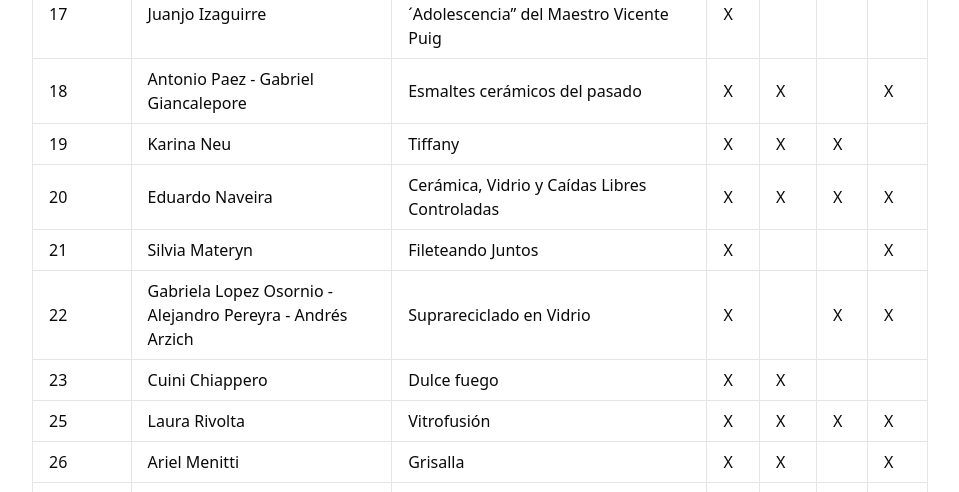
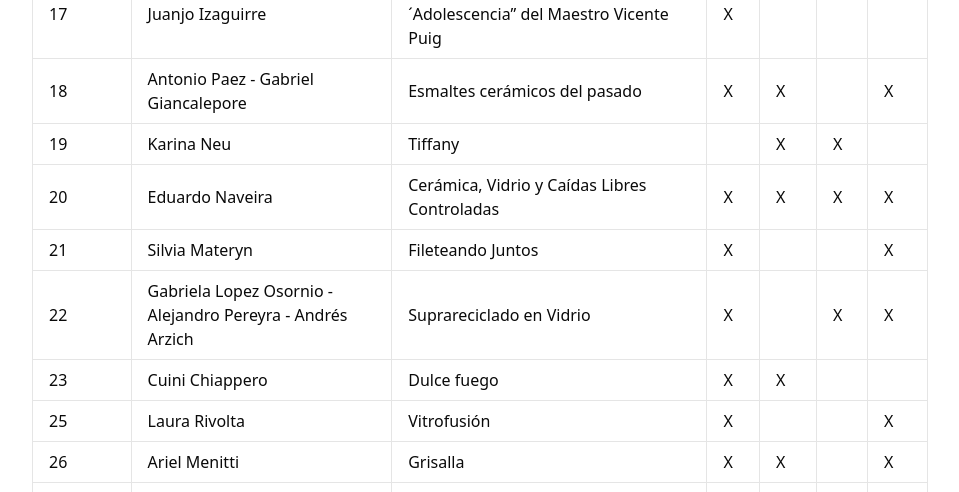
Before and after one commit to matiasaratano/webtmc, a Next.js app: page /cronograma in a window 1280 px wide. Shown: the part 1700-2192 px from the top of the page, without its empty margins (160-1119 px from the left). Built offline with nearby package versions, Linux system fonts and the light colour scheme.

Commit message:
cambios cronograma

```diff
--- a/src/app/cronograma/page.tsx
+++ b/src/app/cronograma/page.tsx
@@ -47,12 +47,12 @@ export default function CronogramaPage() {
                   <tr><td className="px-4 py-2 border">16</td><td className="px-4 py-2 border">Karina del Savio</td><td className="px-4 py-2 border">Los lustres de oro sobre el vidrio</td><td className="px-4 py-2 border">X</td><td className="px-4 py-2 border"></td><td className="px-4 py-2 border"></td><td className="px-4 py-2 border">X</td></tr>
                   <tr><td className="px-4 py-2 border">17</td><td className="px-4 py-2 border">Juanjo Izaguirre</td><td className="px-4 py-2 border">Recuperación de la escultura ´Adolescencia” del Maestro Vicente Puig</td><td className="px-4 py-2 border">X</td><td className="px-4 py-2 border"></td><td className="px-4 py-2 border"></td><td className="px-4 py-2 border"></td></tr>
                   <tr><td className="px-4 py-2 border">18</td><td className="px-4 py-2 border">Antonio Paez - Gabriel Giancalepore</td><td className="px-4 py-2 border">Esmaltes cerámicos del pasado</td><td className="px-4 py-2 border">X</td><td className="px-4 py-2 border">X</td><td className="px-4 py-2 border"></td><td className="px-4 py-2 border">X</td></tr>
-                  <tr><td className="px-4 py-2 border">19</td><td className="px-4 py-2 border">Karina Neu</td><td className="px-4 py-2 border">Tiffany</td><td className="px-4 py-2 border">X</td><td className="px-4 py-2 border">X</td><td className="px-4 py-2 border">X</td><td className="px-4 py-2 border"></td></tr>
+                  <tr><td className="px-4 py-2 border">19</td><td className="px-4 py-2 border">Karina Neu</td><td className="px-4 py-2 border">Tiffany</td><td className="px-4 py-2 border"></td><td className="px-4 py-2 border">X</td><td className="px-4 py-2 border">X</td><td className="px-4 py-2 border"></td></tr>
                   <tr><td className="px-4 py-2 border">20</td><td className="px-4 py-2 border">Eduardo Naveira</td><td className="px-4 py-2 border">Cerámica, Vidrio y Caídas Libres Controladas</td><td className="px-4 py-2 border">X</td><td className="px-4 py-2 border">X</td><td className="px-4 py-2 border">X</td><td className="px-4 py-2 border">X</td></tr>
                   <tr><td className="px-4 py-2 border">21</td><td className="px-4 py-2 border">Silvia Materyn</td><td className="px-4 py-2 border">Fileteando Juntos</td><td className="px-4 py-2 border">X</td><td className="px-4 py-2 border"></td><td className="px-4 py-2 border"></td><td className="px-4 py-2 border">X</td></tr>
                   <tr><td className="px-4 py-2 border">22</td><td className="px-4 py-2 border">Gabriela Lopez Osornio - Alejandro Pereyra - Andrés Arzich</td><td className="px-4 py-2 border">Suprareciclado en Vidrio</td><td className="px-4 py-2 border">X</td><td className="px-4 py-2 border"></td><td className="px-4 py-2 border">X</td><td className="px-4 py-2 border">X</td></tr>
                   <tr><td className="px-4 py-2 border">23</td><td className="px-4 py-2 border">Cuini Chiappero</td><td className="px-4 py-2 border">Dulce fuego</td><td className="px-4 py-2 border">X</td><td className="px-4 py-2 border">X</td><td className="px-4 py-2 border"></td><td className="px-4 py-2 border"></td></tr>
-                  <tr><td className="px-4 py-2 border">25</td><td className="px-4 py-2 border">Laura Rivolta</td><td className="px-4 py-2 border">Vitrofusión</td><td className="px-4 py-2 border">X</td><td className="px-4 py-2 border">X</td><td className="px-4 py-2 border">X</td><td className="px-4 py-2 border">X</td></tr>
+                  <tr><td className="px-4 py-2 border">25</td><td className="px-4 py-2 border">Laura Rivolta</td><td className="px-4 py-2 border">Vitrofusión</td><td className="px-4 py-2 border">X</td><td className="px-4 py-2 border"></td><td className="px-4 py-2 border"></td><td className="px-4 py-2 border">X</td></tr>
                   <tr><td className="px-4 py-2 border">26</td><td className="px-4 py-2 border">Ariel Menitti</td><td className="px-4 py-2 border">Grisalla</td><td className="px-4 py-2 border">X</td><td className="px-4 py-2 border">X</td><td className="px-4 py-2 border"></td><td className="px-4 py-2 border">X</td></tr>
                   <tr><td className="px-4 py-2 border">27</td><td className="px-4 py-2 border">Farina Ruiz, Maria Paula</td><td className="px-4 py-2 border">Pintura Medieval para vitrales</td><td className="px-4 py-2 border">X</td><td className="px-4 py-2 border">X</td><td className="px-4 py-2 border">X</td><td className="px-4 py-2 border">X</td></tr>
                   <tr><td className="px-4 py-2 border">28</td><td className="px-4 py-2 border">Claudia Golzman - Karina del Savio</td><td className="px-4 py-2 border">Charla - El arte en vidrio en la Argentina desde 1900 hasta la actualidad</td><td className="px-4 py-2 border"></td><td className="px-4 py-2 border"></td><td className="px-4 py-2 border">X</td><td className="px-4 py-2 border"></td></tr>
```
